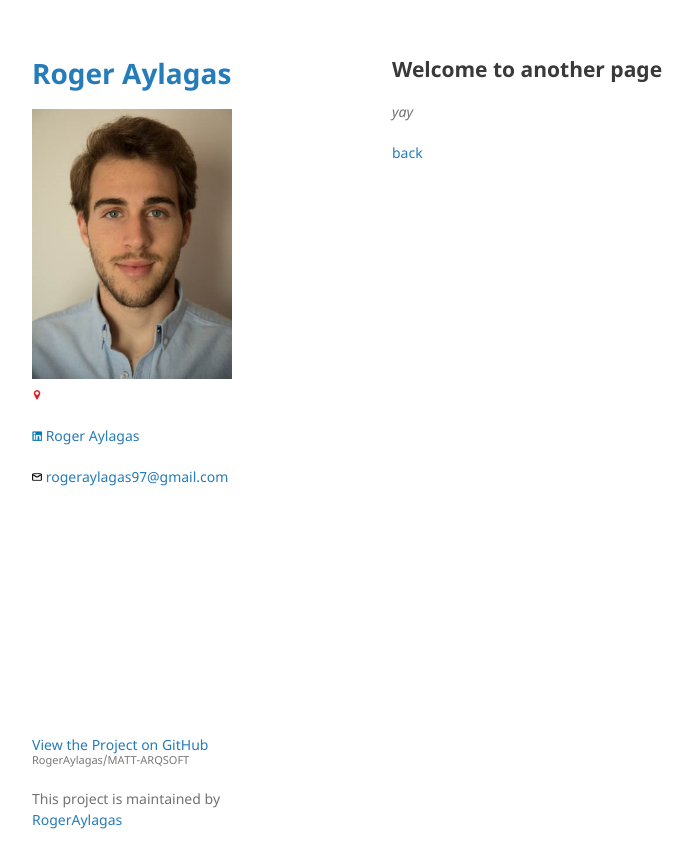
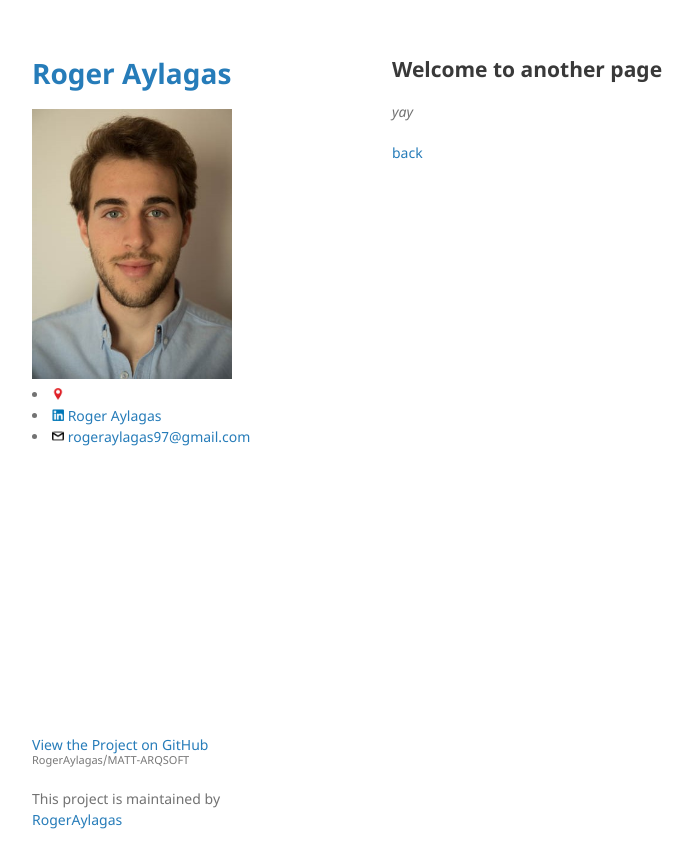
Before and after one commit to RogerAylagas/MATT-ARQSOFT, a Jekyll site: the page built from another-page.md, in a window 1280 px wide. Shown: the top 868 px of the page, without its empty margins (178-871 px from the left). Built offline with Jekyll 4.4.1, drawn with Linux system fonts in a browser that asks for light colours; our own code applies the rules of GitHub Pages for plain Markdown files.

Commit message:
Small changes

```diff
--- a/_layouts/default.html
+++ b/_layouts/default.html
@@ -21,23 +21,23 @@
           <img src="{{site.profile_img | relative_url}}" alt="Profile Image" width="200"/>
         {% endif %}
         {% if site.location %}
-          <p>
-            <img src="{{site.location_icon | relative_url}}" alt="Location" width=10/>
+          <li>
+            <img src="{{site.location_icon | relative_url}}" alt="Location" width=12/>
             <a src = "{{site.location | relative_url}}">  </a>
-          </p>
+          </li>
         {% endif %}
         {% if site.linkedin %}
-        <p>
-          <img href = "{{site.linkedin_link | relative_url}}" src="{{site.linkedin_icon | relative_url}}" alt="LinkedIn" width=10/>
+        <li>
+          <img href = "{{site.linkedin_link | relative_url}}" src="{{site.linkedin_icon | relative_url}}" alt="LinkedIn" width=12/>
           <a href = "{{site.linkedin_link | relative_url}}"> Roger Aylagas </a>
-        </p>
+        </li>
 
         {% endif %}
         {% if site.email %}
-        <p>
-          <img href = "{{site.email | relative_url}}" src="{{site.email_icon | relative_url}}" alt="e-mail" width=10/>
+        <li>
+          <img href = "{{site.email | relative_url}}" src="{{site.email_icon | relative_url}}" alt="e-mail" width=12/>
           <a href = "{{site.email | relative_url}}"> rogeraylagas97@gmail.com </a>
-        </p>
+        </li>
 
         {% endif %}
 
```
